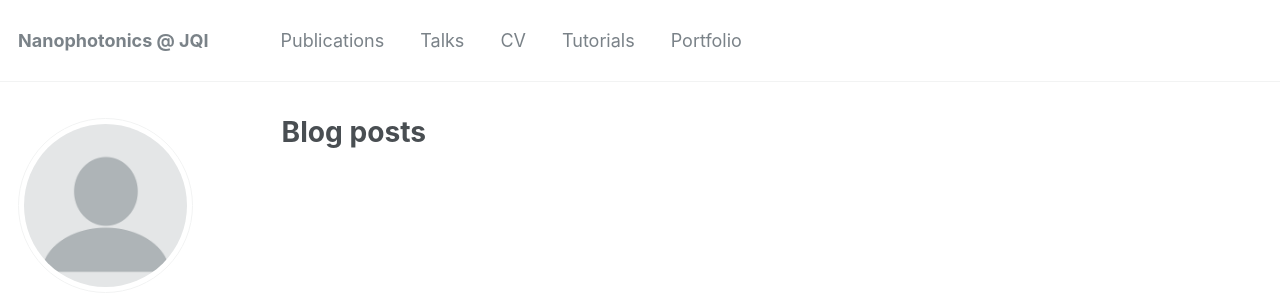
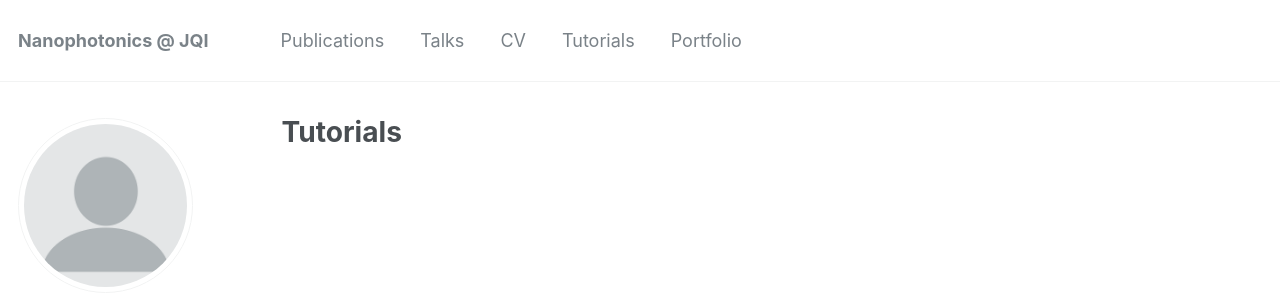
Before and after one commit to gregmoille/gregmoille.github.io, a Jekyll site: the page built from _pages/tutorials.html, in a window 1280 px wide. Shown: the top 304 px of the page. Built offline with Jekyll 4.4.1, drawn with Linux system fonts in a browser that asks for light colours; some web fonts are replaced.

Commit message:
Fix blog to tutorials

```diff
--- a/_data/navigation.yml
+++ b/_data/navigation.yml
@@ -12,7 +12,7 @@ main:
     url: /cv/
 
   - title: "Tutorials"
-    url: /year-archive/
+    url: /tuto/
 
   - title: "Portfolio"
     url: /portfolio/
--- a/_pages/year-archive.html
+++ b/_pages/tutorials.html
@@ -1,10 +1,8 @@
 ---
 layout: archive
-permalink: /year-archive/
-title: "Blog posts"
+permalink: /tuto/
+title: "Tutorials"
 author_profile: true
-redirect_from:
-  - /wordpress/blog-posts/
 ---
 
 {% include base_path %}
@@ -15,5 +13,5 @@ redirect_from:
     <h2 id="{{ year | slugify }}" class="archive__subtitle">{{ year }}</h2>
     {% capture written_year %}{{ year }}{% endcapture %}
   {% endif %}
-  {% include archive-single.html %}
+  <!-- {% include archive-single.html %} -->
 {% endfor %}
```
